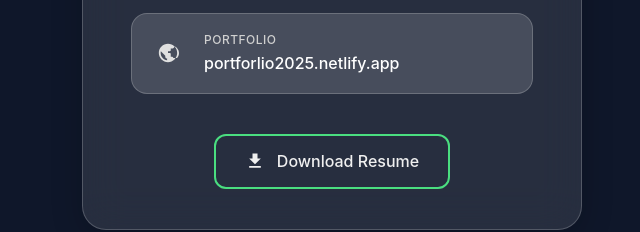
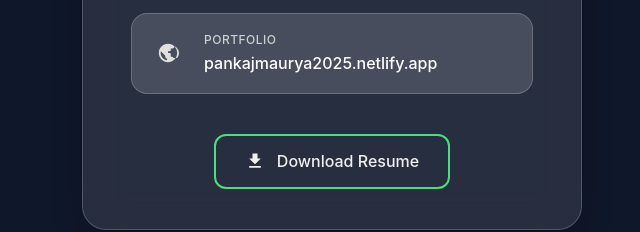
Before and after one commit to pankajmaurya7867867/portfolio, a plain HTML site: page index.html in a window 1280 px wide. Shown: the part 4436-4668 px from the top of the page, 308-948 px from the left. Drawn offline with Linux system fonts and the light colour scheme.

Commit message:
update link

```diff
--- a/index.html
+++ b/index.html
@@ -266,7 +266,7 @@
                 </li>
                 <!-- Portfolio -->
                 <li class="link-item">
-                    <a href="https://portforlio2025.netlify.app" target="_blank">
+                    <a href="https://pankajmaurya2025.netlify.app" target="_blank">
                         <span class="link-icon">
                             <!-- SVG Icon for Portfolio/Website -->
                             <svg viewBox="0 0 24 24">
@@ -276,7 +276,7 @@
                         </span>
                         <span class="link-text">
                             <span class="label">Portfolio</span>
-                            <span class="value">portforlio2025.netlify.app</span>
+                            <span class="value">pankajmaurya2025.netlify.app</span>
                         </span>
                     </a>
                 </li>
```
